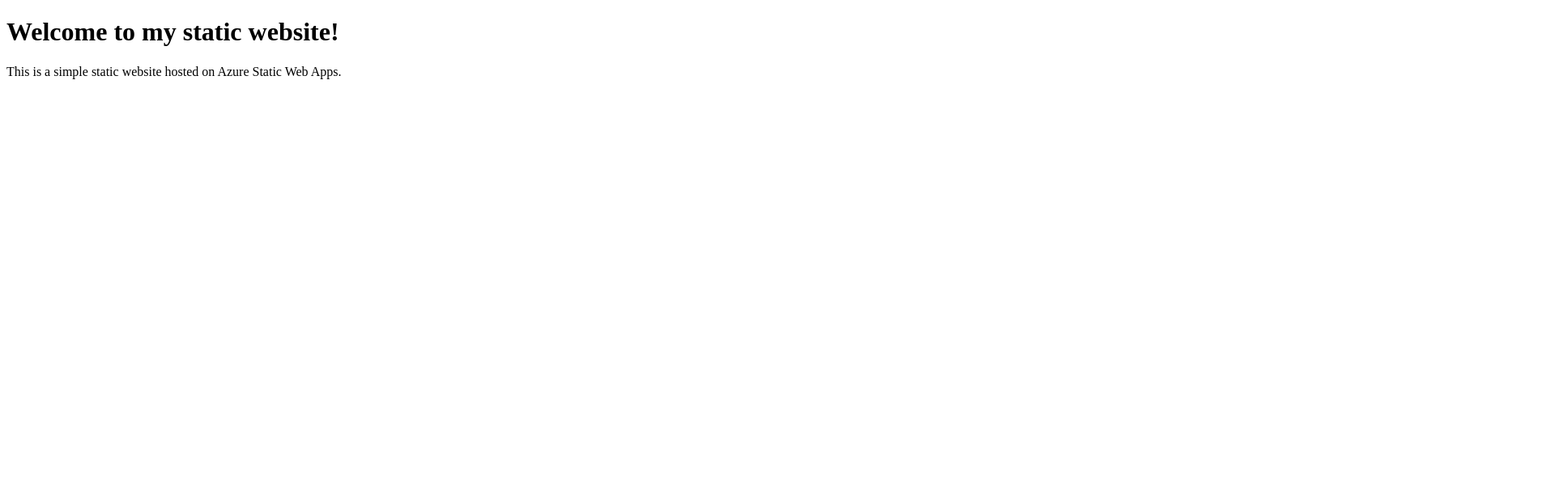
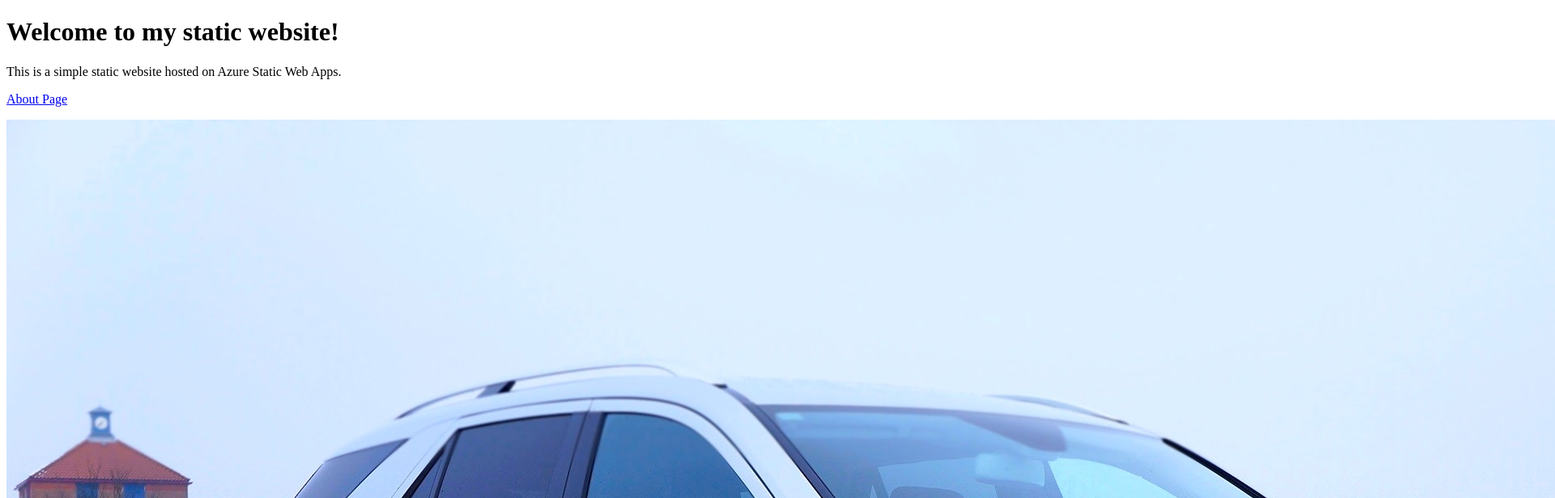
Before and after one commit to Lediya-Gobosho/StaticWebApp, a plain HTML site: page index.html in a window 1280 px wide. Shown: the top 616 px of the page at 81% size, 1920 px wide, since content can reach past the window. Drawn offline with Linux system fonts and the light colour scheme.

Commit message:
index.html

```diff
--- a/index.html
+++ b/index.html
@@ -3,5 +3,7 @@
 <body>
 <h1>Welcome to my static website!</h1>
 <p>This is a simple static website hosted on Azure Static Web Apps.</p>
+<p><a href="about.html">About Page</a></p>
+<p><img src="myimages/car.jpg" alt="Sample image"></p>
 </body>
 </html>
```
